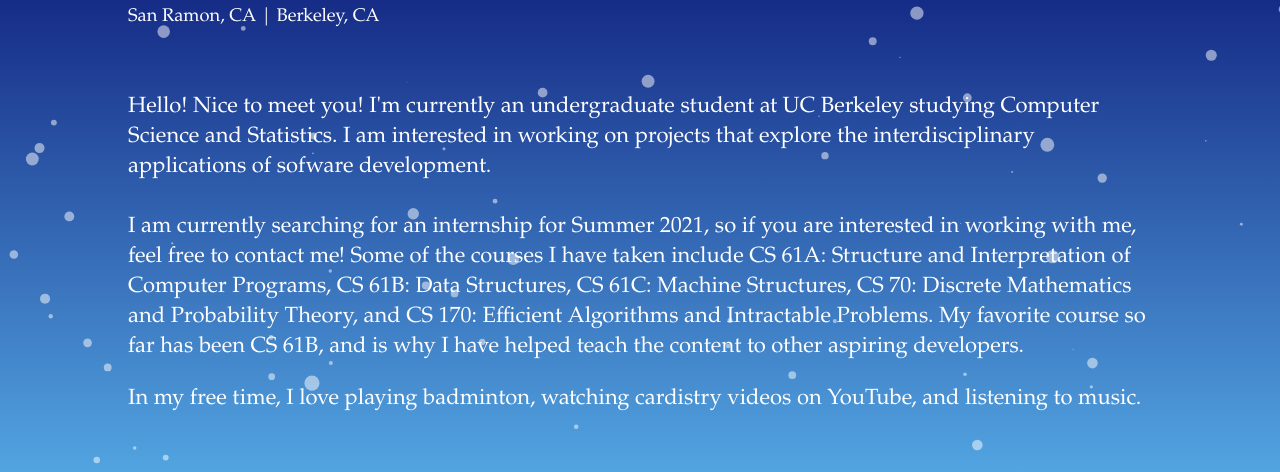
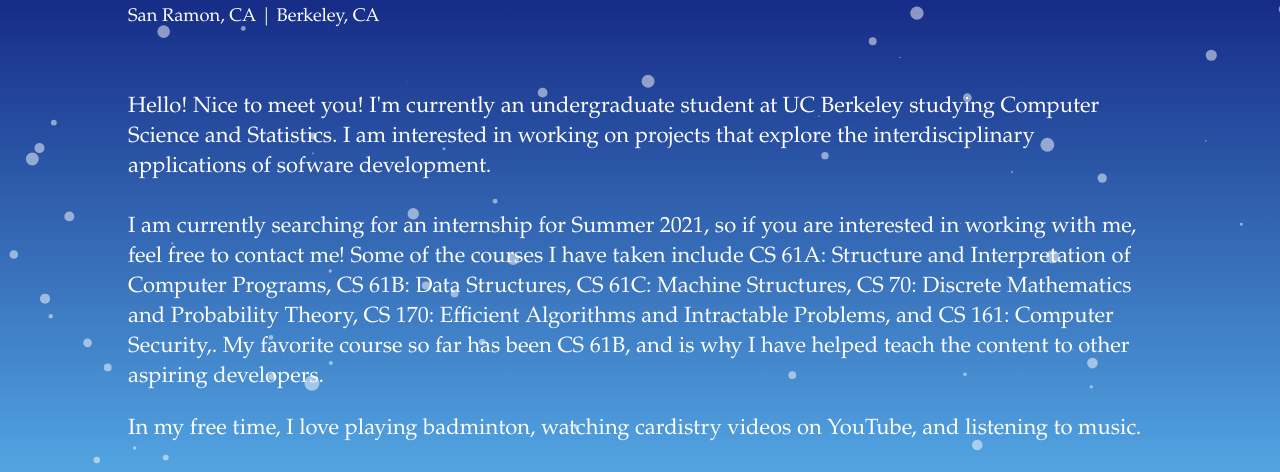
Before and after one commit to erichchang/erichchang, a plain HTML site: page index.html in a window 1280 px wide. Shown: the part 172-644 px from the top of the page. Drawn offline with Linux system fonts and the light colour scheme.

Commit message:
updating resume

```diff
--- a/index.html
+++ b/index.html
@@ -41,7 +41,8 @@
                     <a href="https://inst.eecs.berkeley.edu/~cs61b/sp20/" class="link">CS 61B: Data Structures</a>,
                     <a href="https://cs61c.org/fa20/" class="link">CS 61C: Machine Structures</a>,
                     <a href="https://www.eecs70.org/" class="link">CS 70: Discrete Mathematics and Probability Theory</a>,
-                    and <a href="https://cs170.org/" class="link">CS 170: Efficient Algorithms and Intractable Problems</a>.
+                    <a href="https://cs170.org/" class="link">CS 170: Efficient Algorithms and Intractable Problems</a>,
+                    and <a href="https://cs161.org/" class="link">CS 161: Computer Security</a>,.
                     My favorite course so far has been CS 61B, and is why I have helped teach the content to other aspiring developers.
                 </p>
                 <p>
```
Also changed, not shown: 1 other file.
